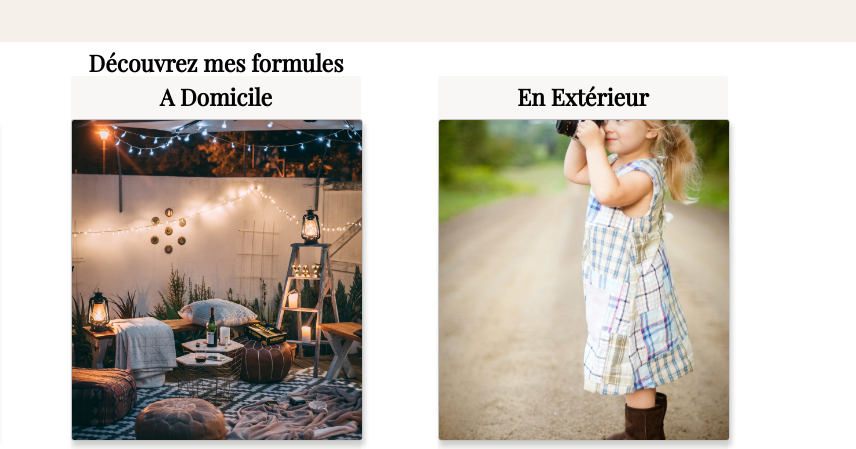
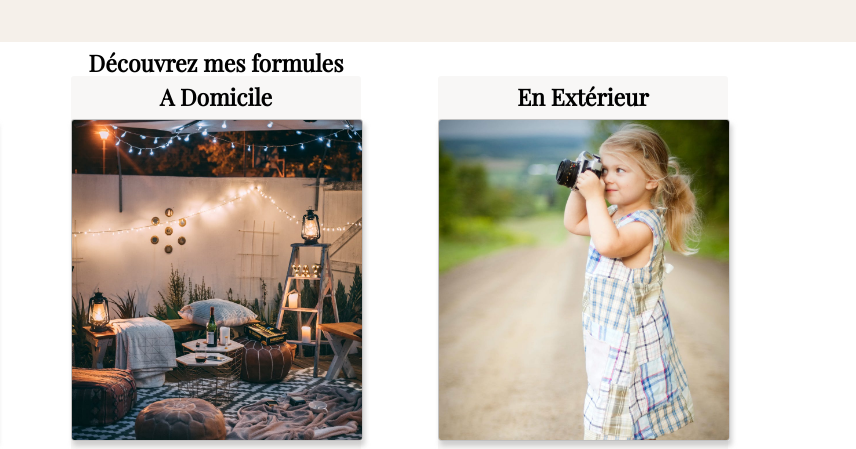
Before and after one commit to LaurentMag/brief-babysite-scss, a website built with Parcel: page index.html in a window 1280 px wide. Shown: the part 1181-1630 px from the top of the page, 424-1280 px from the left. Built offline with nearby package versions, Linux system fonts and the light colour scheme.

Commit message:
home picture position update

```diff
--- a/index.html
+++ b/index.html
@@ -136,7 +136,7 @@
           <h3 class="h3-default"> En Extérieur </h3>
           <figure>
             <a href="prestations.html#exterieur-id-link">
-            <img src="img/pexels-photo-189857.jpeg" class="img-general-setting"
+            <img src="img/pexels-photo-189857.jpeg" class="img-general-setting img-prestation-mediaQ3"
               alt="Photo d'une enfant en extérieur utilisant un appareil photo">
             </a>
           </figure>
```
Also changed, not shown: stylesheets/base/_base.scss (+9 -0 lines), 1 other file.
